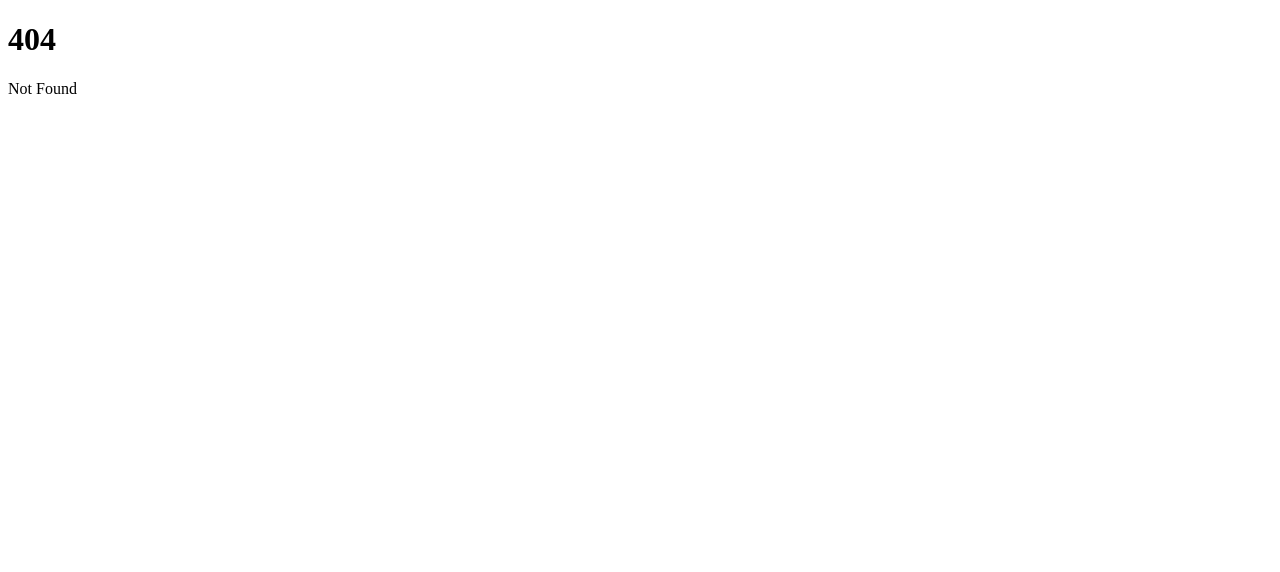
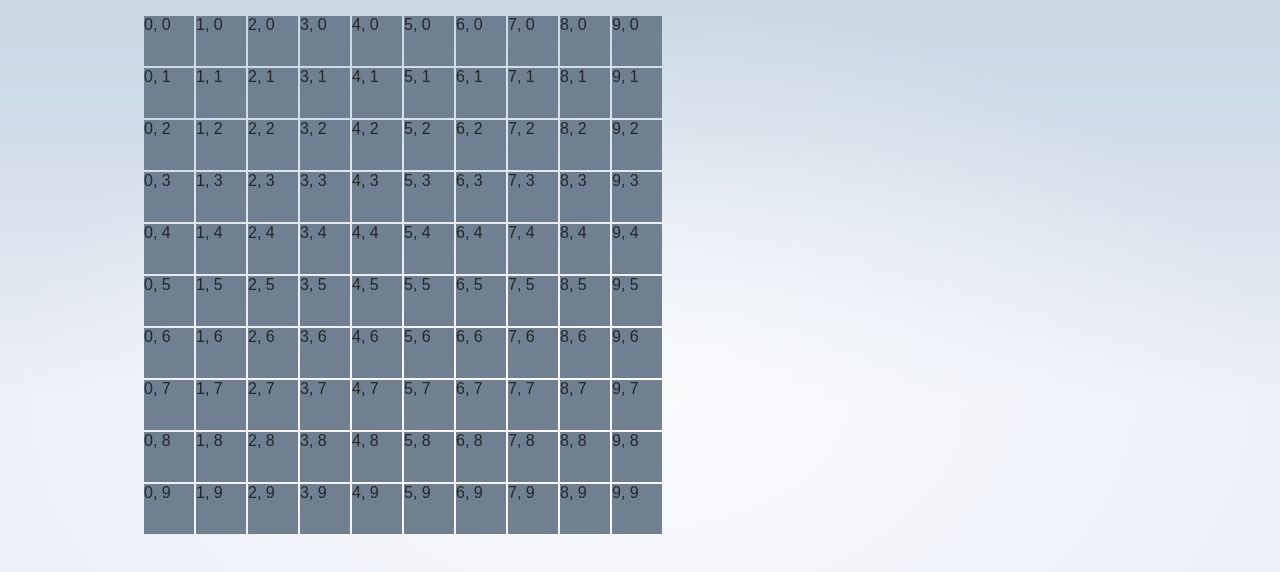
Before and after one commit to cmavelis/griddle, a SvelteKit app: page /griddle in a window 1280 px wide. Before the commit this address had no page. Shown: the top 572 px of the page. Built offline with nearby package versions, Linux system fonts and the light colour scheme.

Commit message:
copy some styles from sveltekit demo, make grid

```diff
--- a/package.json
+++ b/package.json
@@ -4,6 +4,7 @@
 	"devDependencies": {
 		"@eslint/compat": "^1.2.5",
 		"@eslint/js": "^9.18.0",
+		"@fontsource/fira-mono": "^5.1.1",
 		"@sveltejs/adapter-static": "^3.0.8",
 		"@sveltejs/kit": "^2.16.0",
 		"@sveltejs/vite-plugin-svelte": "^5.0.0",
--- /dev/null
+++ b/src/app.css
@@ -0,0 +1,107 @@
+@import '@fontsource/fira-mono';
+
+:root {
+	--font-body: Arial, -apple-system, BlinkMacSystemFont, 'Segoe UI', Roboto, Oxygen, Ubuntu,
+		Cantarell, 'Open Sans', 'Helvetica Neue', sans-serif;
+	--font-mono: 'Fira Mono', monospace;
+	--color-bg-0: rgb(202, 216, 228);
+	--color-bg-1: hsl(209, 36%, 86%);
+	--color-bg-2: hsl(224, 44%, 95%);
+	--color-theme-1: #ff3e00;
+	--color-theme-2: #4075a6;
+	--color-text: rgba(0, 0, 0, 0.7);
+	--column-width: 42rem;
+	--column-margin-top: 4rem;
+	font-family: var(--font-body);
+	color: var(--color-text);
+}
+
+body {
+	min-height: 100vh;
+	margin: 0;
+	background-attachment: fixed;
+	background-color: var(--color-bg-1);
+	background-size: 100vw 100vh;
+	background-image: radial-gradient(
+			50% 50% at 50% 50%,
+			rgba(255, 255, 255, 0.75) 0%,
+			rgba(255, 255, 255, 0) 100%
+		),
+		linear-gradient(180deg, var(--color-bg-0) 0%, var(--color-bg-1) 15%, var(--color-bg-2) 50%);
+}
+
+h1,
+h2,
+p {
+	font-weight: 400;
+}
+
+p {
+	line-height: 1.5;
+}
+
+a {
+	color: var(--color-theme-1);
+	text-decoration: none;
+}
+
+a:hover {
+	text-decoration: underline;
+}
+
+h1 {
+	font-size: 2rem;
+	text-align: center;
+}
+
+h2 {
+	font-size: 1rem;
+}
+
+pre {
+	font-size: 16px;
+	font-family: var(--font-mono);
+	background-color: rgba(255, 255, 255, 0.45);
+	border-radius: 3px;
+	box-shadow: 2px 2px 6px rgb(255 255 255 / 25%);
+	padding: 0.5em;
+	overflow-x: auto;
+	color: var(--color-text);
+}
+
+.text-column {
+	display: flex;
+	max-width: 48rem;
+	flex: 0.6;
+	flex-direction: column;
+	justify-content: center;
+	margin: 0 auto;
+}
+
+input,
+button {
+	font-size: inherit;
+	font-family: inherit;
+}
+
+button:focus:not(:focus-visible) {
+	outline: none;
+}
+
+@media (min-width: 720px) {
+	h1 {
+		font-size: 2.4rem;
+	}
+}
+
+.visually-hidden {
+	border: 0;
+	clip: rect(0 0 0 0);
+	height: auto;
+	margin: 0;
+	overflow: hidden;
+	padding: 0;
+	position: absolute;
+	width: 1px;
+	white-space: nowrap;
+}
--- /dev/null
+++ b/src/routes/+layout.svelte
@@ -0,0 +1,53 @@
+<script lang="ts">
+    import '../app.css';
+
+    let { children } = $props();
+</script>
+
+<div class="app">
+<!--    <Header />-->
+
+    <main>
+        {@render children()}
+    </main>
+
+    <footer>
+    </footer>
+</div>
+
+<style>
+    .app {
+        display: flex;
+        flex-direction: column;
+        min-height: 100vh;
+    }
+
+    main {
+        flex: 1;
+        display: flex;
+        flex-direction: column;
+        padding: 1rem;
+        width: 100%;
+        max-width: 64rem;
+        margin: 0 auto;
+        box-sizing: border-box;
+    }
+
+    footer {
+        display: flex;
+        flex-direction: column;
+        justify-content: center;
+        align-items: center;
+        padding: 12px;
+    }
+
+    footer a {
+        font-weight: bold;
+    }
+
+    @media (min-width: 480px) {
+        footer {
+            padding: 12px 0;
+        }
+    }
+</style>
--- /dev/null
+++ b/src/routes/griddle/+page.svelte
@@ -0,0 +1,20 @@
+<div class="grid">
+    {#each Array.from(Array(10).keys()) as row (row)}
+        {#each Array.from(Array(10).keys()) as column (column)}
+            <div class="box">{column}, {row}</div>
+        {/each}
+    {/each}
+</div>
+
+<style>
+    .grid {
+        display: grid;
+        grid-template-columns: repeat(10, min-content);
+        gap: 2px
+    }
+    .box {
+        width: 50px;
+        height: 50px;
+        background-color: slategray;
+    }
+</style>
```
Also changed, not shown: 1 other file (tests, documents, lock files or other folders).
